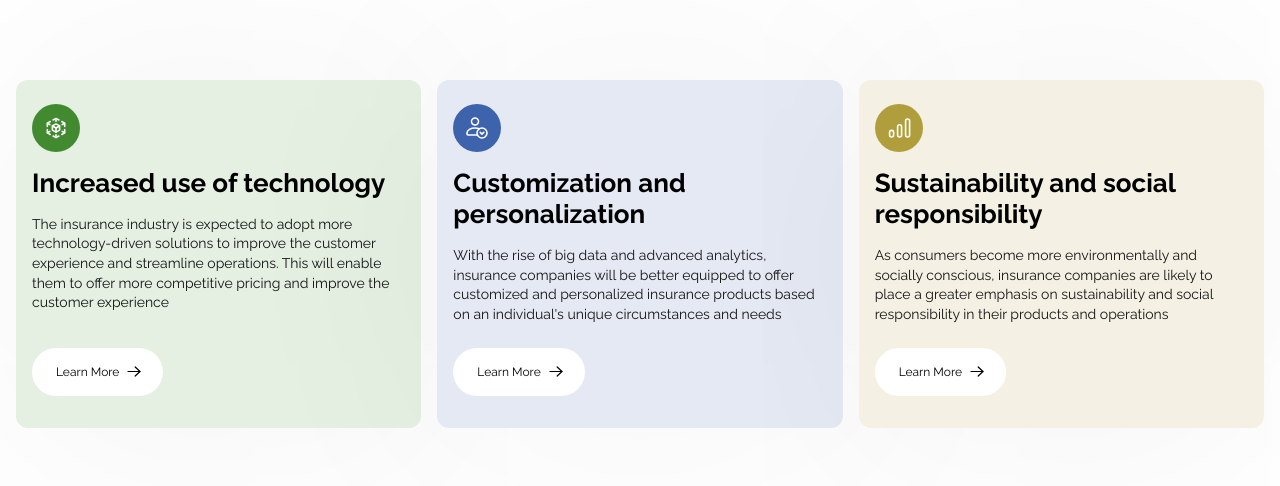
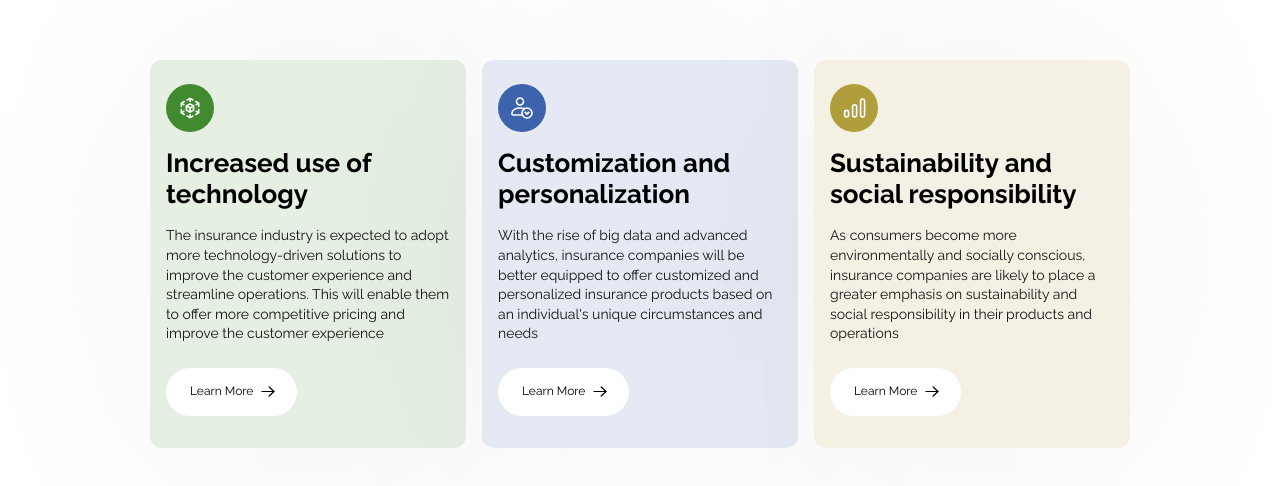
Before and after one commit to PaurowiczRafal/BenefitSystem, a website built with Vite: page index.html in a window 1280 px wide. Shown: the part 146-632 px from the top of the page. Built offline with nearby package versions, Linux system fonts and the light colour scheme.

Commit message:
fourth commit

```diff
--- a/src/global-styles/style.scss
+++ b/src/global-styles/style.scss
@@ -139,8 +139,8 @@ body {
 		&_cards {
 			align-items: stretch;
 			// margin-top: 18em;
-			// margin-left: 15em;
-			// margin-right: 15em;
+			margin-left: 15em;
+			margin-right: 15em;
 
 			flex-direction: row;
 			&-box {
```
Also changed, not shown: css/style.css, 1 other file.
